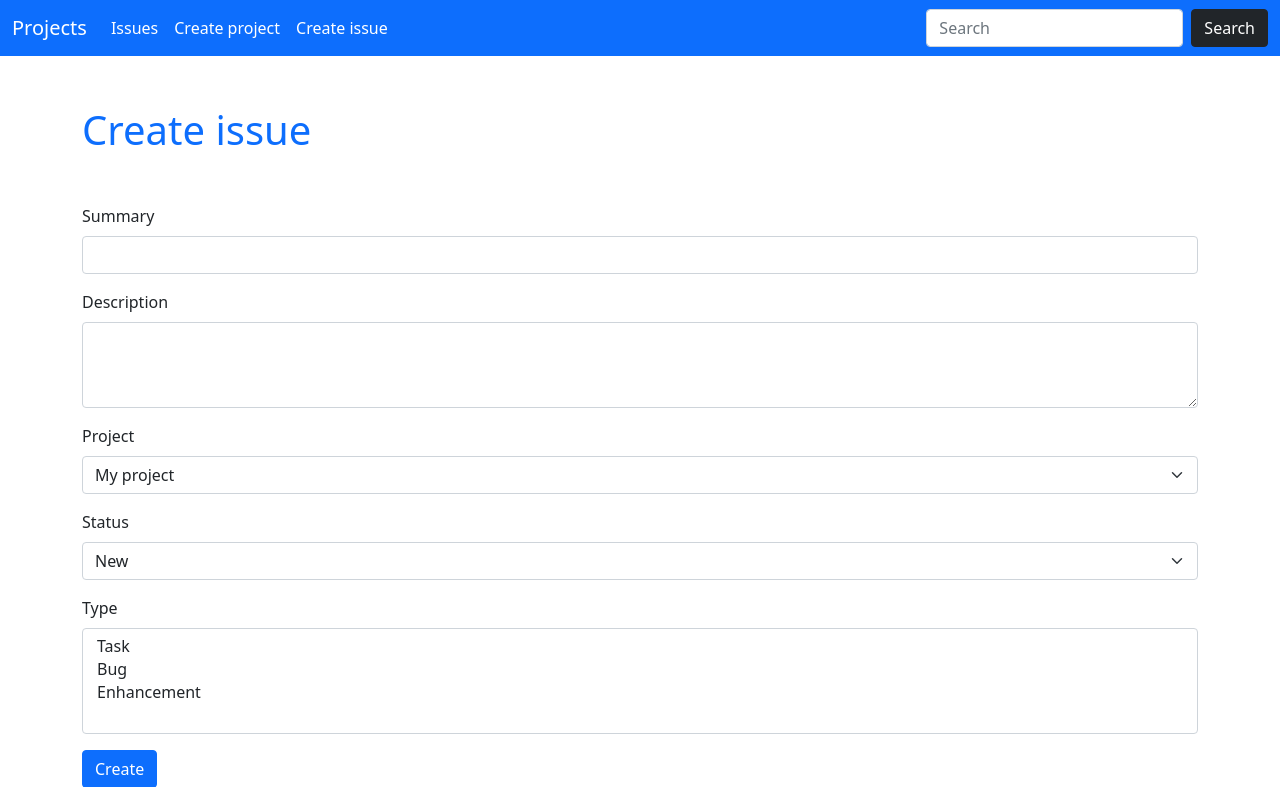
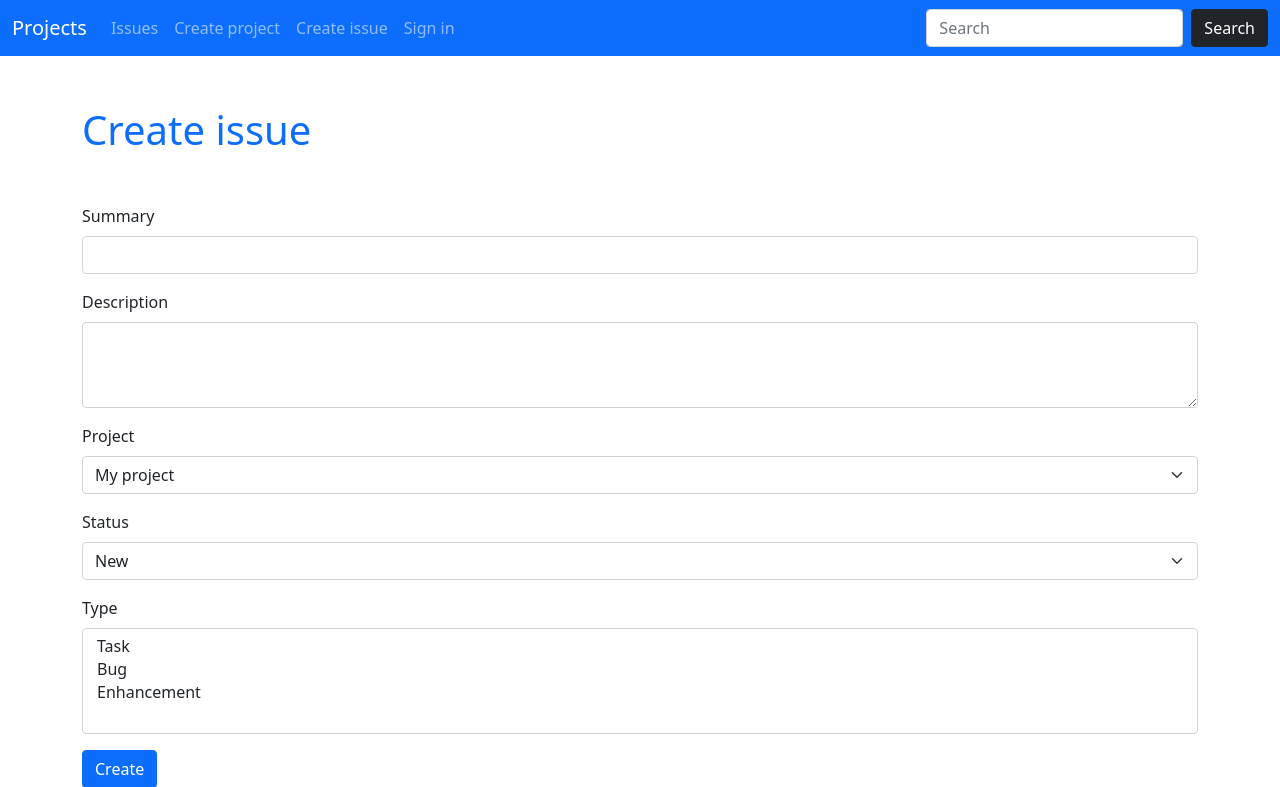
Before and after one commit to Irbiss555/issue_tracker, a Django app: page /issue/create/ in a window 1280 px wide. Shown: the top 787 px of the page. Run offline with Django 3.2, Linux system fonts and the light colour scheme; data comes from the database, SQL or seed files in the repository.

Commit message:
#23 Настроил кнопки входа и выхода в меню навигации

```diff
--- a/issue_tracker/templates/partial/common/menu.html
+++ b/issue_tracker/templates/partial/common/menu.html
@@ -7,14 +7,26 @@
       <div class="collapse navbar-collapse" id="navbarSupportedContent">
         <ul class="navbar-nav me-auto mb-2 mb-lg-0">
             <li class="nav-item">
-                <a class="nav-link active" aria-current="page" href="{% url 'issue_list' %}">Issues</a>
+                <a class="nav-link" aria-current="page" href="{% url 'issue_list' %}">Issues</a>
             </li>
             <li class="nav-item">
-                <a class="nav-link active" aria-current="page" href="{% url 'project_create' %}">Create project</a>
+                <a class="nav-link" aria-current="page" href="{% url 'project_create' %}">Create project</a>
             </li>
             <li class="nav-item">
-                <a class="nav-link active" aria-current="page" href="{% url 'create_issue' %}">Create issue</a>
-          </li>
+                <a class="nav-link" aria-current="page" href="{% url 'create_issue' %}">Create issue</a>
+            </li>
+            {% if request.user.is_authenticated %}
+                <li class="nav-item nav-link">
+                Привет, {{ user.username }}!
+            </li>
+                 <li class="nav-item">
+                <a class="nav-link" aria-current="page" href="{% url 'logout' %}">Sign out</a>
+            </li>
+                {% else %}
+            <li class="nav-item">
+                <a class="nav-link" aria-current="page" href="{% url 'login' %}">Sign in</a>
+            </li>
+            {% endif %}
         </ul>
         <form class="d-flex" action="{% url 'issue_list' %}" method="GET">
             <input class="form-control me-2" type="search" placeholder="Search" aria-label="Search" name="{{ form.search.name }}" value="{{ form.search.value|default_if_none:'' }}">
```
